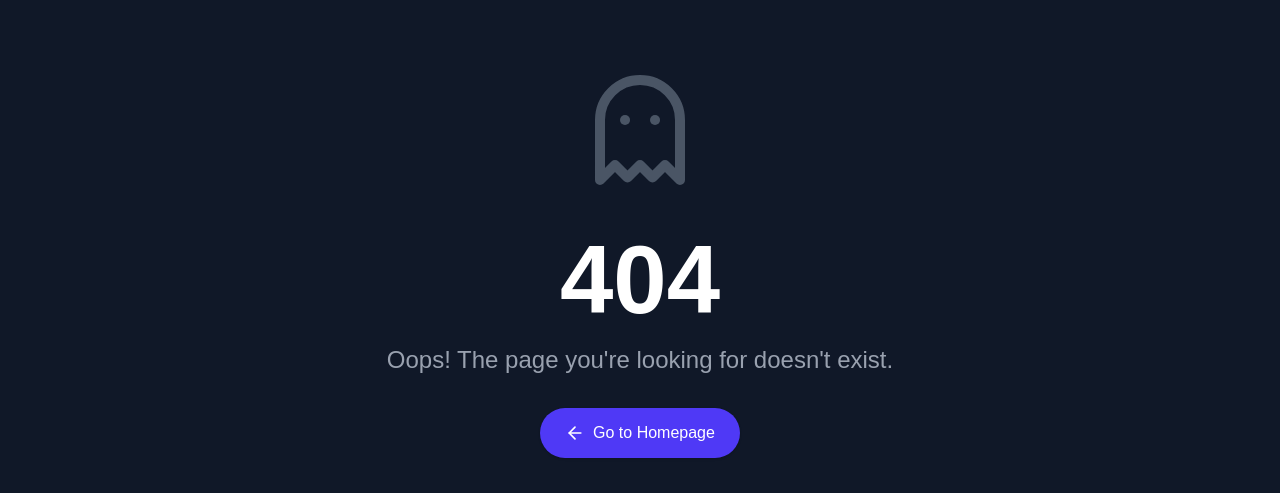
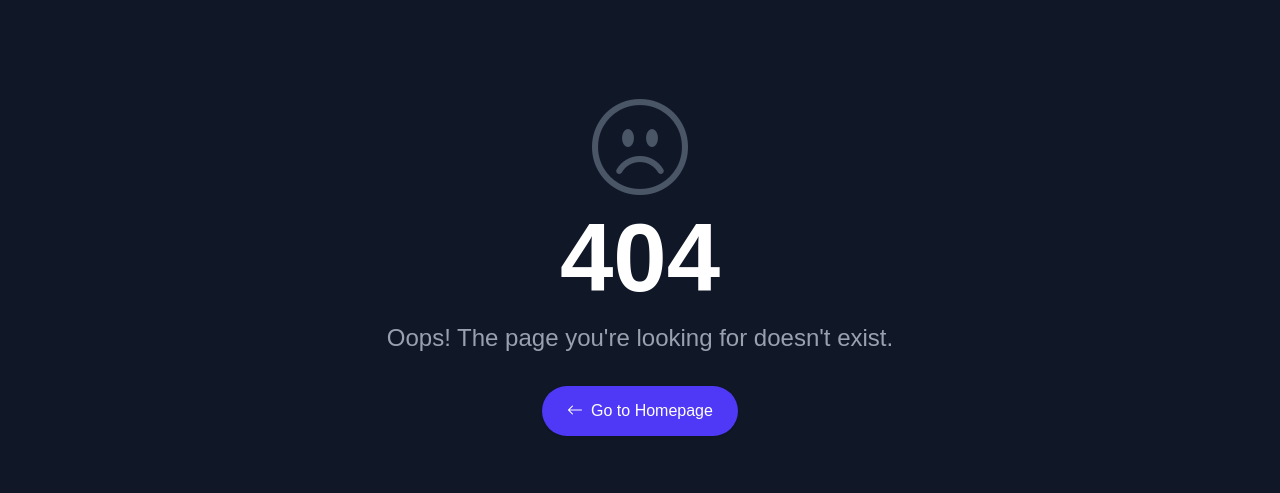
Before and after one commit to amoria-global/jambolush, a Next.js app: page /all/not-found-page in a window 1280 px wide. Shown: the part 127-620 px from the top of the page. Built offline with nearby package versions, Linux system fonts and the light colour scheme.

Commit message:
ft:changes on not found page

```diff
--- a/app/pages/not-found-page.tsx
+++ b/app/pages/not-found-page.tsx
@@ -1,42 +1,35 @@
 'use client';
 
 import React, { useEffect, useState } from 'react';
-import { Ghost, ArrowLeft } from 'lucide-react';
-
 
 const NotFoundPage = () => {
-  // State to track if the component has mounted on the client
   const [isMounted, setIsMounted] = useState(false);
 
   useEffect(() => {
-    // Set isMounted to true after the component has mounted
     setIsMounted(true);
   }, []);
 
   return (
     <div className="flex flex-col items-center justify-center min-h-screen text-center p-8 bg-gray-900 text-gray-100">
-      {/* Ghost icon with a subtle floating animation, applied only on the client */}
+      {/* Ghost icon using Bootstrap Icon */}
       <div className={isMounted ? "animate-bounce" : ""}>
-        <Ghost size={120} className="text-gray-600 mb-6" />
+        <i className="bi bi-emoji-frown text-8xl text-gray-600 mb-6"></i>
       </div>
 
-      {/* Main heading */}
       <h1 className="text-6xl md:text-8xl font-extrabold text-white mb-4">
         404
       </h1>
 
-      {/* Descriptive message */}
       <p className="text-lg md:text-2xl font-light text-gray-400 mb-8">
         Oops! The page you're looking for doesn't exist.
       </p>
 
-      {/* Call-to-action button */}
       <a
         href="/"
         className="inline-flex items-center space-x-2 px-6 py-3 border border-transparent text-base font-medium rounded-full shadow-sm text-white bg-indigo-600 hover:bg-indigo-700 focus:outline-none focus:ring-2 focus:ring-offset-2 focus:ring-indigo-500 transition-all duration-300 transform hover:scale-105 active:scale-95"
         aria-label="Go to Homepage"
       >
-        <ArrowLeft size={20} />
+        <i className="bi bi-arrow-left"></i>
         <span>Go to Homepage</span>
       </a>
     </div>
```
